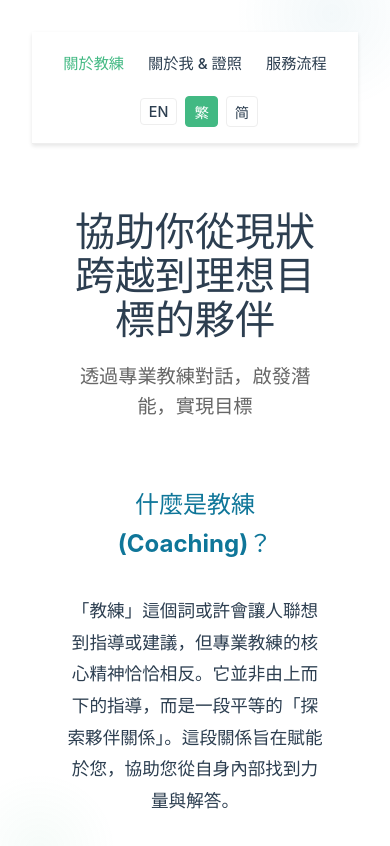
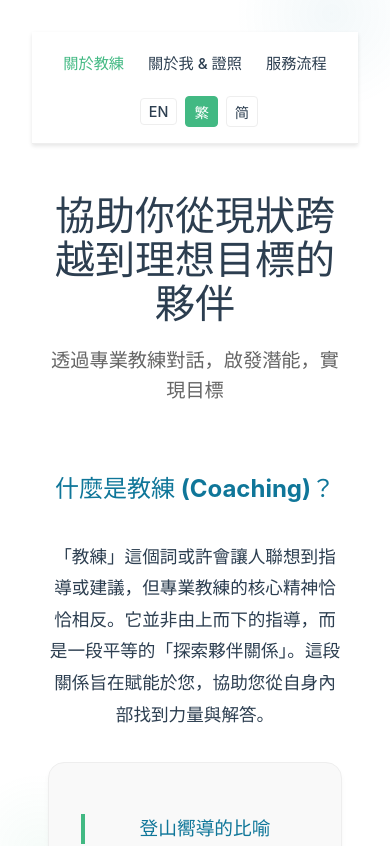
Before and after one commit to Coach-Isaac/Coach-Isaac.github.io, a Vue app: page / in a window 390 px wide. Shown: the top 846 px of the page. Built offline with nearby package versions, Linux system fonts and the light colour scheme.

Commit message:
Reduce mobile padding to optimize space usage

```diff
--- a/src/style.css
+++ b/src/style.css
@@ -52,6 +52,13 @@
   width: 100%;
   box-sizing: border-box;
 }
+
+@media (max-width: 600px) {
+  .page-container {
+    padding: 1rem;
+  }
+}
+
 
 /* Playful Organic Background Shapes */
 body::before {
```
